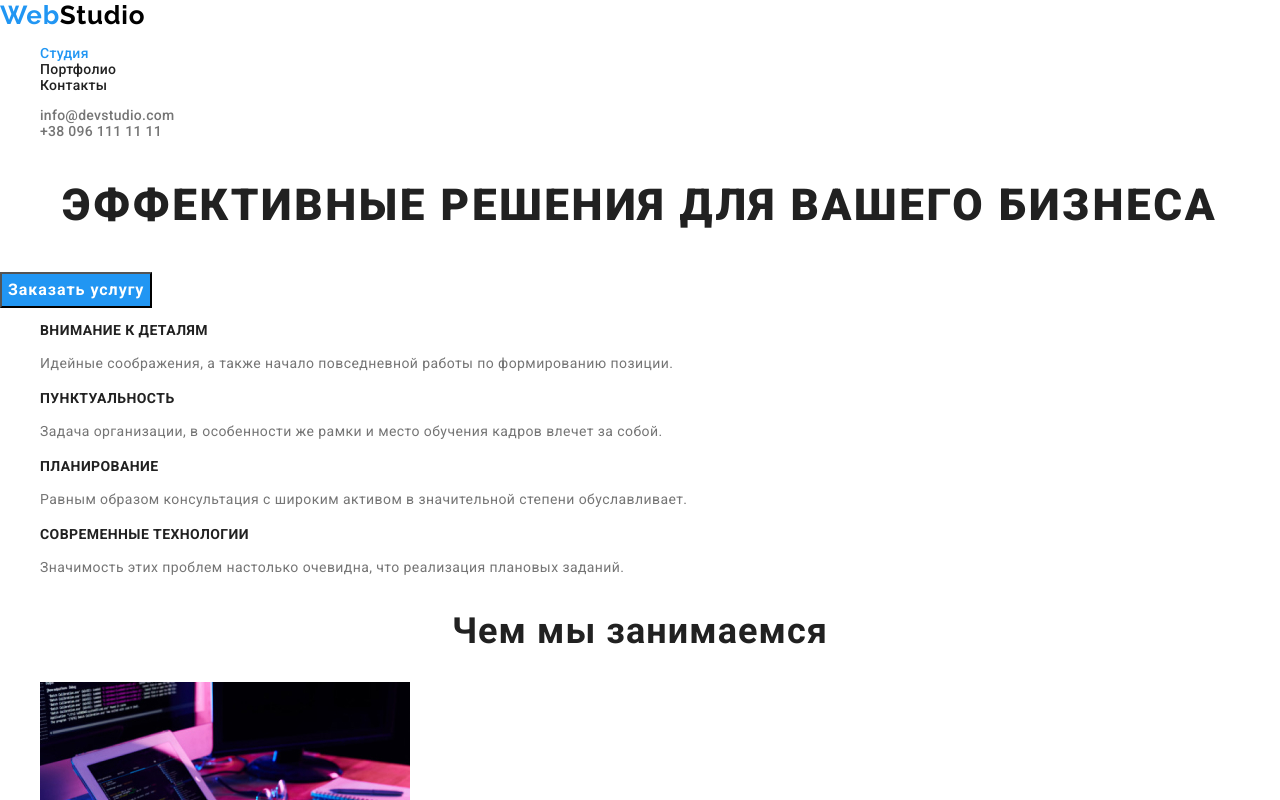
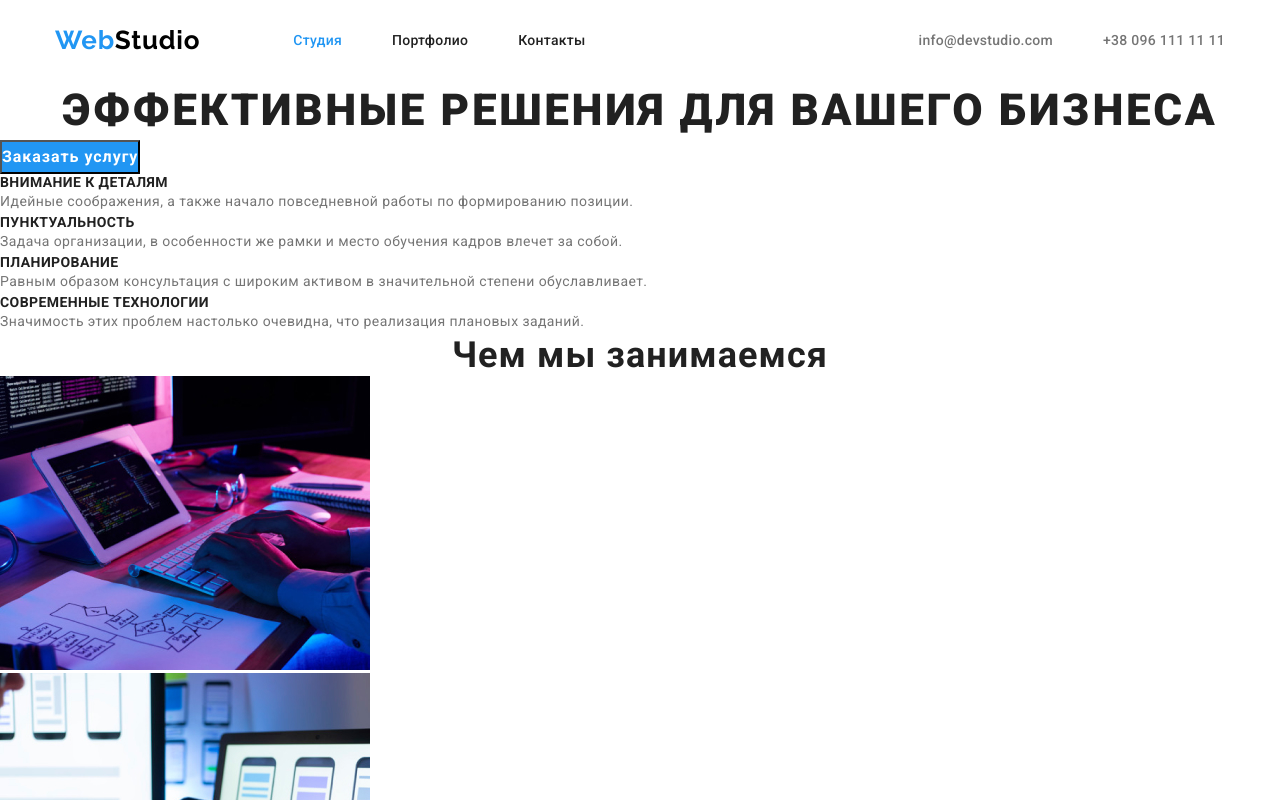
Before and after one commit to antony-krava/goit-markup-hw-03, a plain HTML site: page index.html in a window 1280 px wide. Shown: the top 800 px of the page. Drawn offline with nearby package versions, Linux system fonts and the light colour scheme.

Commit message:
Added site header geometry styles
Добавлены стили геометрии шапки сайта

```diff
--- a/css/styles.css
+++ b/css/styles.css
@@ -6,6 +6,13 @@
   --description-text-color: #757575;
   --footer-address-color: rgba(255, 255, 255, 0.6);
   --filter-button-bg-color: #f5f4fa;
+}
+
+*,
+*::before,
+*::after {
+  margin: 0;
+  padding: 0;
 }
 
 body {
@@ -32,9 +39,28 @@ body {
   font-style: inherit;
 }
 
+.conteiner {
+  width: 1200px;
+  margin: 0 auto;
+  padding: 0 15px;
+}
+
 /* ========== HEADER ========== */
+.header .conteiner {
+  display: flex;
+  justify-content: space-between;
+}
+
+.nav {
+  display: flex;
+  align-items: center;
+}
+
 .logo {
   color: var(--logo-second-word-color);
+
+  margin-right: 93px;
+
   font-family: "Raleway", sans-serif;
   font-weight: 700;
   font-size: 26px;
@@ -46,11 +72,37 @@ body {
   color: var(--accent-color);
 }
 
+.nav-list {
+  display: flex;
+  padding-top: 32px;
+  padding-bottom: 32px;
+}
+
 .nav-list-item {
+  padding-top: 32px;
+  padding-bottom: 32px;
+
   color: var(--main-text-color);
 }
 
+.main-nav-list:not(:last-child) {
+  margin-right: 50px;
+}
+
+.address-list {
+  display: flex;
+  padding-top: 32px;
+  padding-bottom: 32px;
+}
+
+.main-address-list:not(:last-child) {
+  margin-right: 50px;
+}
+
 .address-list-item {
+  padding-top: 32px;
+  padding-bottom: 32px;
+
   color: var(--description-text-color);
 }
 
--- a/index.html
+++ b/index.html
@@ -16,37 +16,42 @@
   </head>
   <body>
     <header class="header">
+      <div class="conteiner">
         <nav class="nav">
           <a class="logo linc" href="./index.html"
             ><span class="logo-first-word">Web</span>Studio</a
           >
           <ul class="nav-list list">
-          <li>
-            <a class="nav-list-item linc active" href="./index.html">Студия</a>
+            <li class="main-nav-list">
+              <a class="nav-list-item linc active" href="./index.html"
+                >Студия</a
+              >
             </li>
-          <li>
-            <a class="nav-list-item linc" href="./portfolio.html">Портфолио</a>
+            <li class="main-nav-list">
+              <a class="nav-list-item linc" href="./portfolio.html"
+                >Портфолио</a
+              >
             </li>
-          <li>
+            <li class="main-nav-list">
               <a class="nav-list-item linc" href="">Контакты</a>
             </li>
           </ul>
         </nav>
-
         <address class="address">
           <ul class="address-list list">
-          <li>
+            <li class="main-address-list">
               <a class="address-list-item linc" href="mailto:info@devstudio.com"
                 >info@devstudio.com</a
               >
             </li>
-          <li>
+            <li class="main-address-list">
               <a class="address-list-item linc" href="tel:+380961111111"
                 >+38 096 111 11 11</a
               >
             </li>
           </ul>
         </address>
+      </div>
     </header>
     <main class="main">
       <!-- HERO -->
```
Also changed, not shown: portfolio.html (+7 -6 lines). Lines whose indentation alone changed are shown as unchanged.
